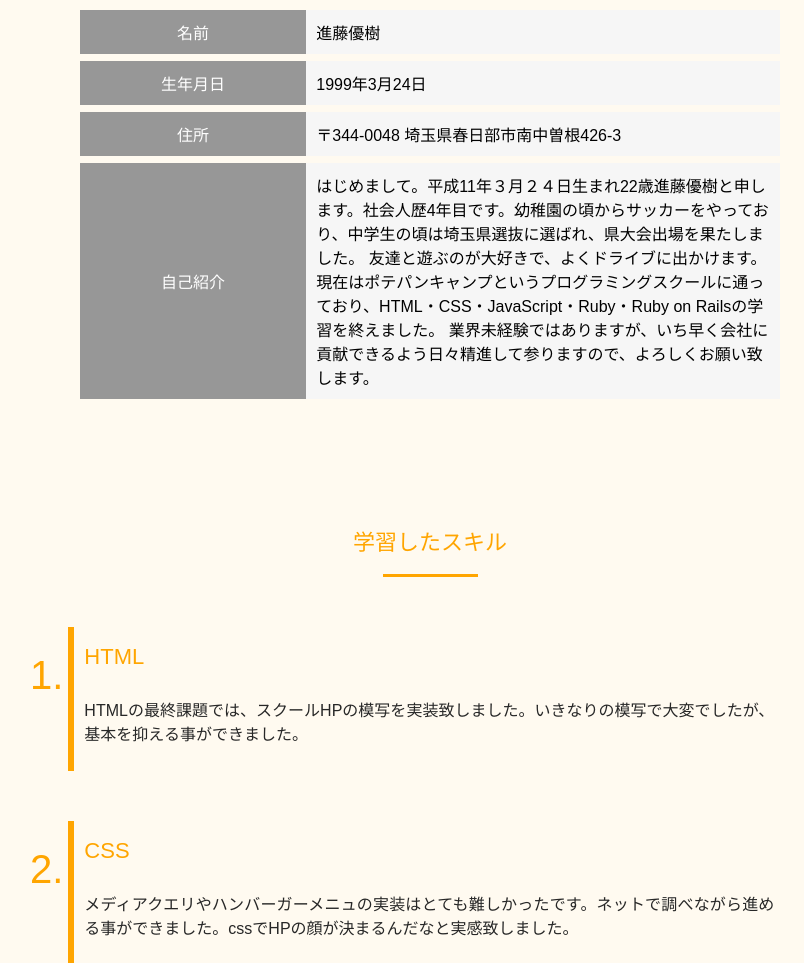
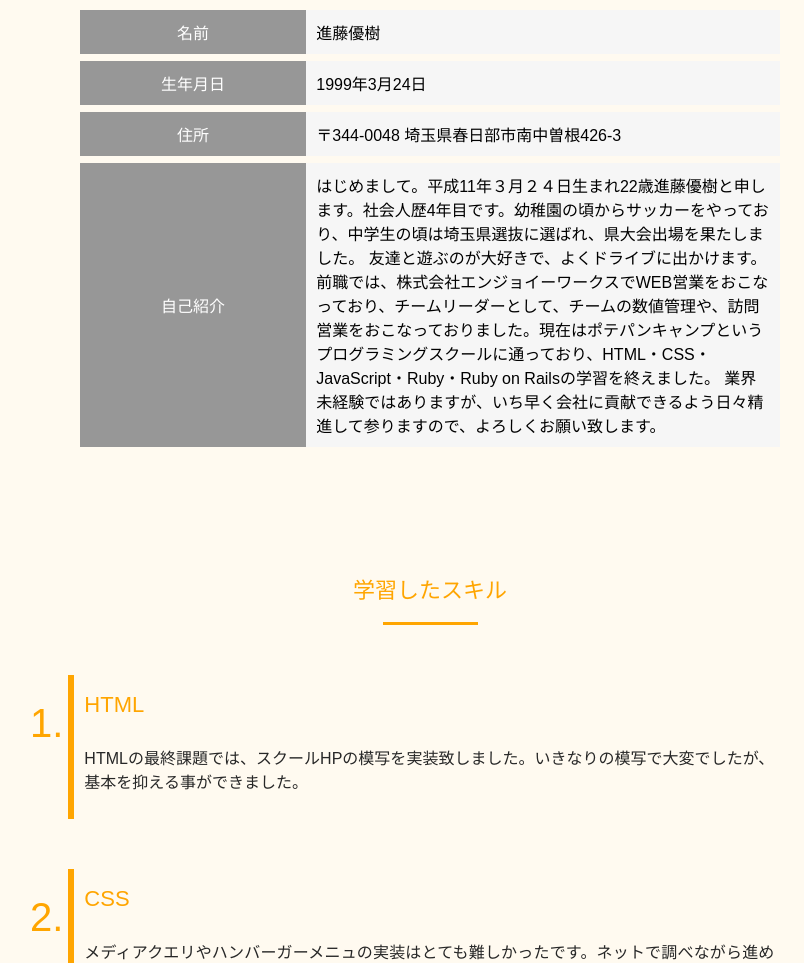
Before and after one commit to shindoyuuki/Portfolio, a plain HTML site: page index.html in a window 1280 px wide. Shown: the part 807-1770 px from the top of the page, without its empty margins (210-1014 px from the left). Drawn offline with nearby package versions, Linux system fonts and the light colour scheme.

Commit message:
Portfolio

```diff
--- a/index.html
+++ b/index.html
@@ -88,7 +88,7 @@
               <tr>
                 <th class="arrow_box">自己紹介</th>
                 <td>はじめまして。平成11年３月２４日生まれ22歳進藤優樹と申します。社会人歴4年目です。幼稚園の頃からサッカーをやっており、中学生の頃は埼玉県選抜に選ばれ、県大会出場を果たしました。
-            友達と遊ぶのが大好きで、よくドライブに出かけます。現在はポテパンキャンプというプログラミングスクールに通っており、HTML・CSS・JavaScript・Ruby・Ruby on Railsの学習を終えました。
+            友達と遊ぶのが大好きで、よくドライブに出かけます。前職では、株式会社エンジョイーワークスでWEB営業をおこなっており、チームリーダーとして、チームの数値管理や、訪問営業をおこなっておりました。現在はポテパンキャンプというプログラミングスクールに通っており、HTML・CSS・JavaScript・Ruby・Ruby on Railsの学習を終えました。
             業界未経験ではありますが、いち早く会社に貢献できるよう日々精進して参りますので、よろしくお願い致します。</td>
               </tr>
           </table>
```
